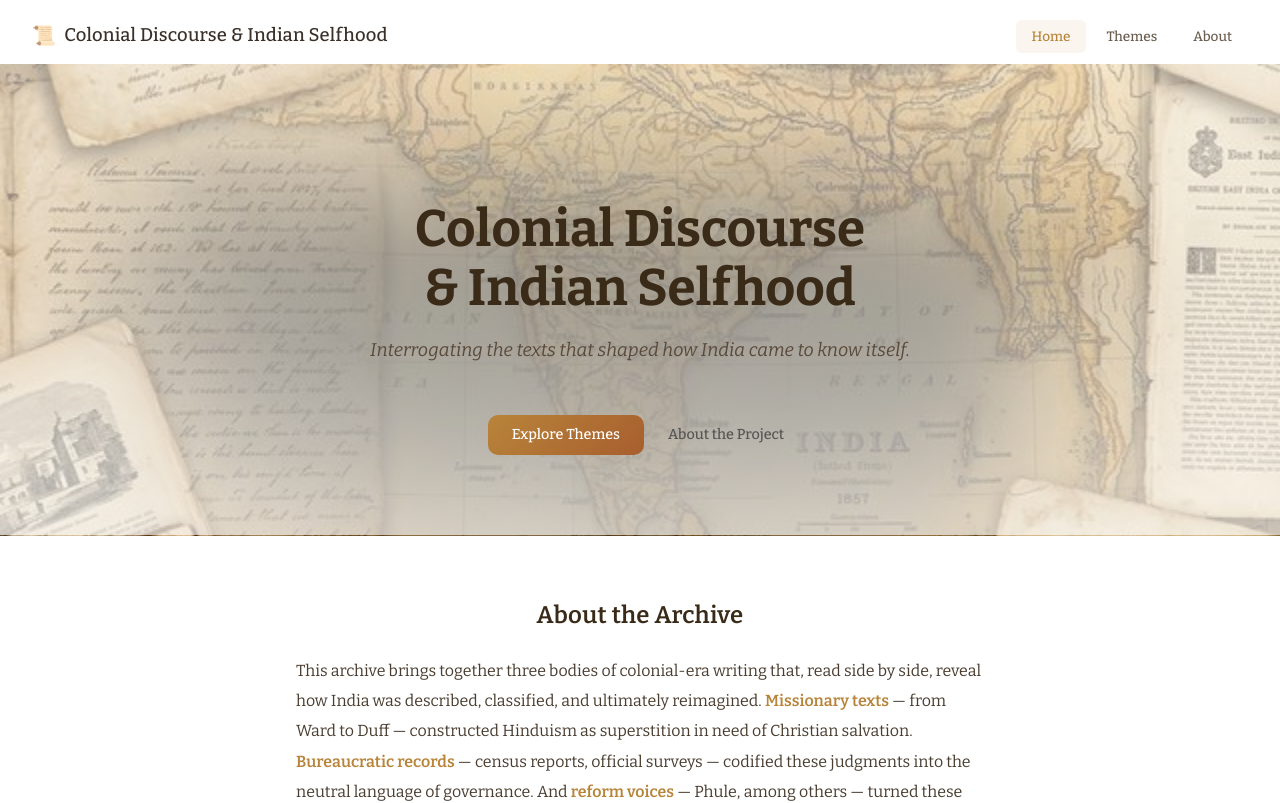
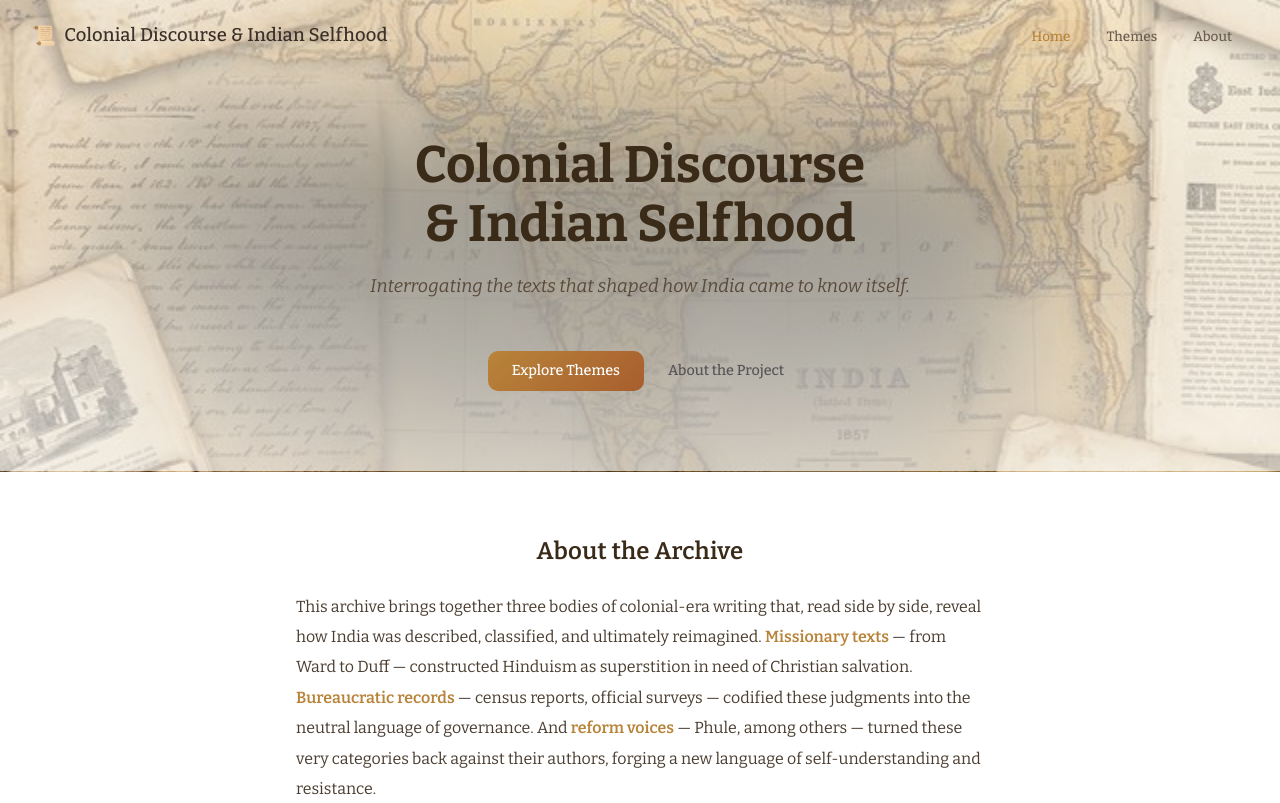
Before and after one commit to mm28055/missionary-literature-db, a Next.js app: page / in a window 1280 px wide. Shown: the top 803 px of the page. Built offline with nearby package versions, Linux system fonts and the light colour scheme; no server answers; the database is empty.

Commit message:
Fix hero gap: zero padding-top on homepage so hero extends fully behind navbar

```diff
--- a/src/app/page.js
+++ b/src/app/page.js
@@ -37,7 +37,7 @@ export default async function HomePage() {
   };
 
   return (
-    <div className="page-content">
+    <div className="page-content" style={{ paddingTop: 0 }}>
       {/* Hero — full-bleed, outside container */}
       <section className={styles.hero}>
         <h1 className={styles.heroTitle}>
```
